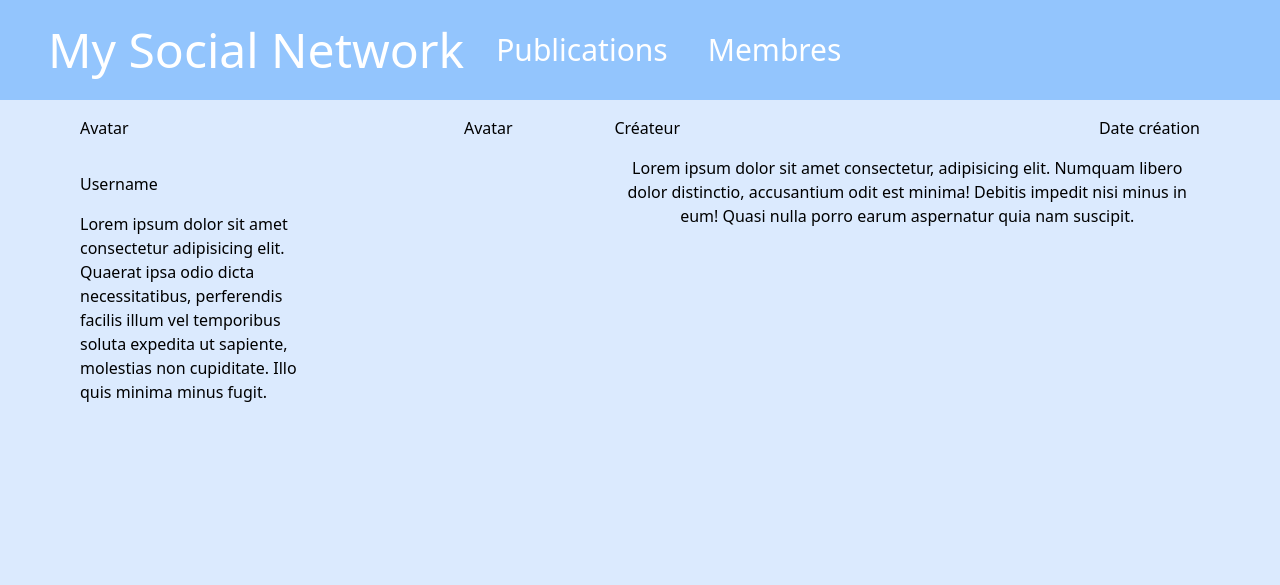
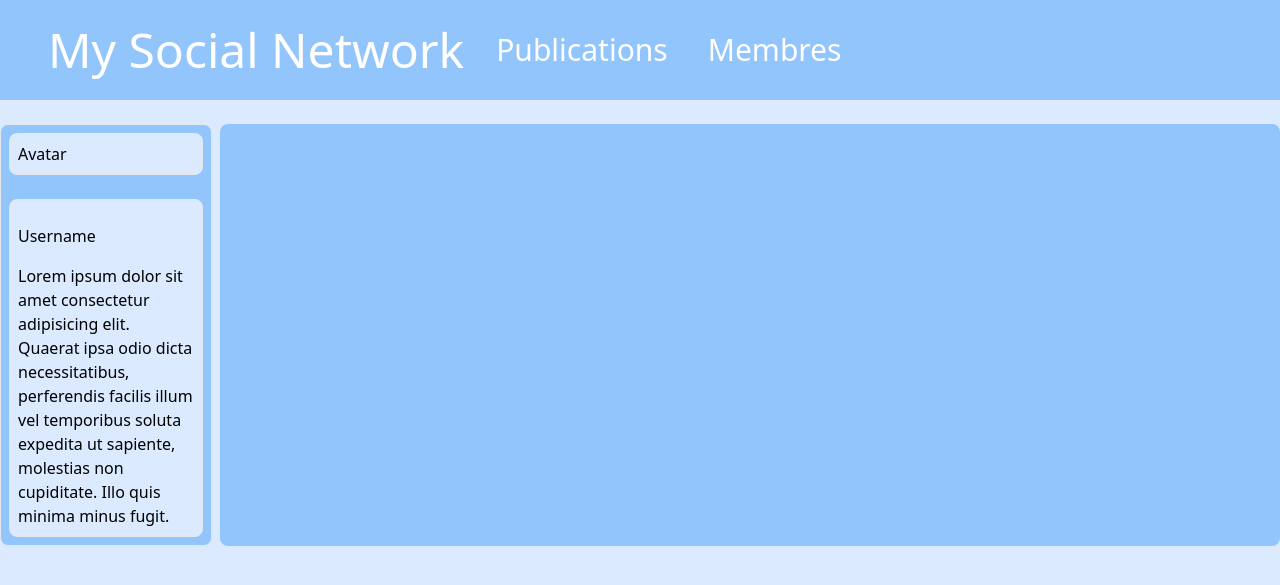
Before and after one commit to DWWM-Projects/social-network, a Symfony app: template templates/home/index.html.twig in a window 1280 px wide. Shown: the top 585 px of the page. Run offline with Twig, Linux system fonts and the light colour scheme; the template is opened without the code that fills it, so the values that code supplies are empty; some libraries are stand-ins or nearby versions.

Commit message:
Publication page basis

```diff
--- a/templates/home/index.html.twig
+++ b/templates/home/index.html.twig
@@ -5,33 +5,40 @@
 {% block header %}{{ parent() }}{% endblock %}
 
 {% block body %}
-    <div class="flex flex-row justify-around">
 
-        <div class="w-1/5 flex flex-col p-2">
-            <div class="p-2">
+
+
+    <div class="flex flex-row gap-2 justify-around">
+
+        <div class="w-1/6 flex flex-col bg-blue-300 border rounded-lg mt-6 p-2">
+            <div class=" bg-blue-100 border rounded-lg p-2">
                 <p>Avatar</p>
             </div>
 
-            <div class="flex flex-col p-2">
+            <div class="flex flex-col bg-blue-100 border rounded-lg mt-6 p-2">
                 <p class="mt-4">Username</p>
                 <p class="mt-4">Lorem ipsum dolor sit amet consectetur adipisicing elit. Quaerat ipsa odio dicta necessitatibus, perferendis facilis illum vel temporibus soluta expedita ut sapiente, molestias non cupiditate. Illo quis minima minus fugit.</p>
             </div>
         </div>
 
-        <div class="w-3/5 flex flex-col p-2">
+        <div class="w-5/6 flex flex-col bg-blue-300 rounded-lg mt-6 p-2">
 
-            <div class="w-full flex flex-row justify-between">
-                <div class="w-1/5 p-2">
-                    <p>Avatar</p>
+            {% for publication in publications %}
+                <div class="w-full flex flex-row justify-between gap-2 bg-blue-300 mt-6">
+
+                    <div class="w-1/5 bg-blue-100 rounded-lg p-2">
+                        <p>Avatar</p>
+                    </div>
+                    <div class="w-4/5 flex flex-col bg-blue-100 rounded-lg">
+                        <div class="w-full flex flex-row justify-between items-center p-2">
+                            <p class=" text-2xl bg-blue-100">{{ publication.user.pseudo }}</p>
+                            {# <p>{{ publication.createdAt }}</p> #}
+                        </div>
+                        <p class="w-full text-center bg-blue-100 rounded-lg mt-3 p-2">{{ publication.content }}</p>
+                    </div>
+
                 </div>
-                <div class="w-4/5 flex flex-col">
-                    <div class="w-full flex flex-row justify-between items-center p-2">
-                        <p>Créateur</p>
-                        <p>Date création</p>
-                    </div>
-                    <p class="w-full text-center p-2">Lorem ipsum dolor sit amet consectetur, adipisicing elit. Numquam libero dolor distinctio, accusantium odit est minima! Debitis impedit nisi minus in eum! Quasi nulla porro earum aspernatur quia nam suscipit.</p>
-                </div>
-            </div>
+            {% endfor %}
 
         </div>
 
```
Also changed, not shown: src/Controller/HomeController.php (+5 -2 lines).
